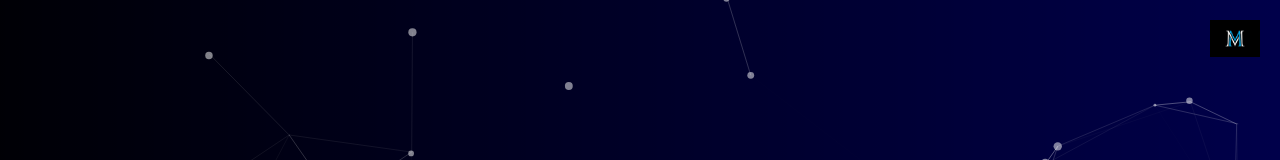
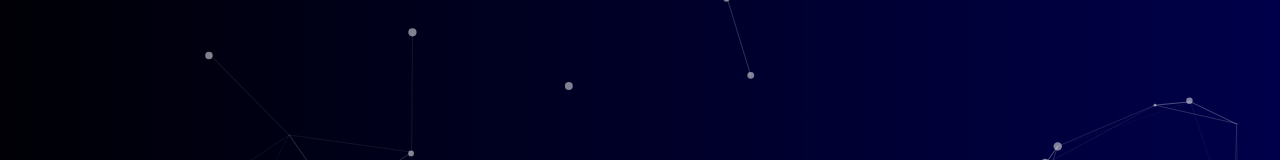
Before and after one commit to mgemrmh/me, a plain HTML site: page index.html in a window 1280 px wide. Shown: the top 160 px of the page. Drawn offline with Linux system fonts and the light colour scheme.

Commit message:
Update index.html

```diff
--- a/index.html
+++ b/index.html
@@ -12,7 +12,6 @@
     <link rel="icon" href="logo.png" type="image/png">
 </head>
 <body>
-    <div class="image"><img src="logo.png" alt=""></div>
     <div class="overlay">
     <div id="particles-js">
         <div class="text-container">
```
